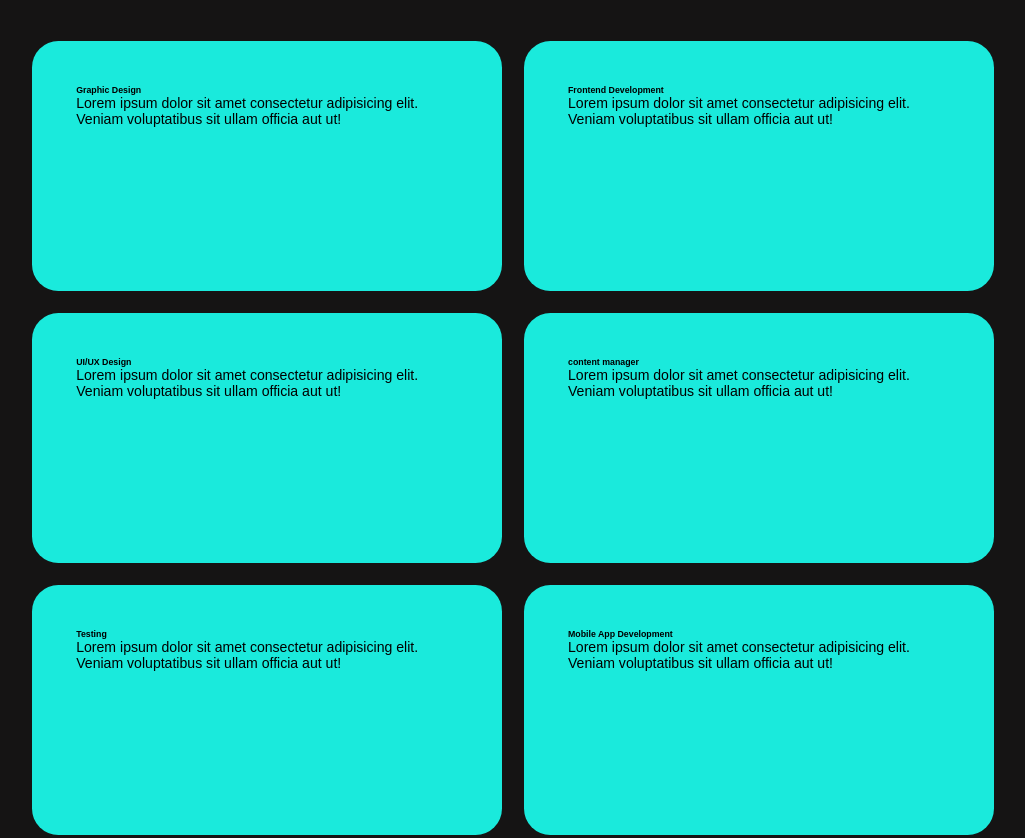
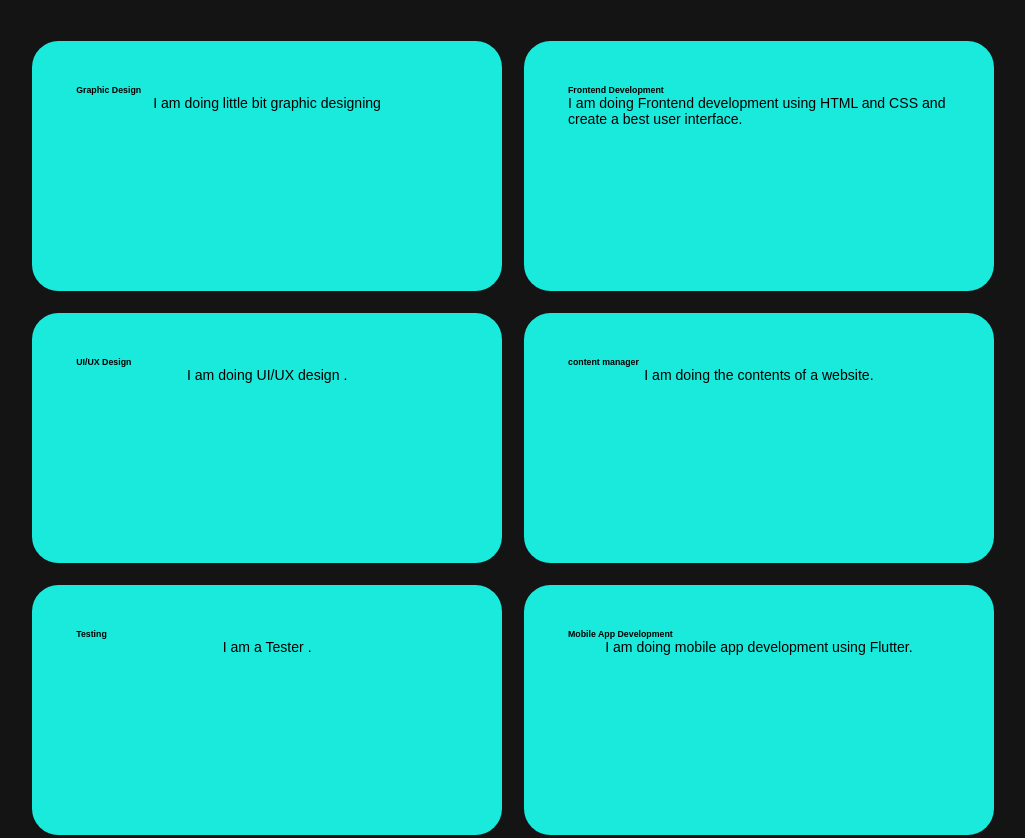
Before and after one commit to Dhananjaynathkj/portfolio, a plain HTML site: page index.html in a window 1280 px wide. Shown: the part 1772-2610 px from the top of the page, without its empty margins (127-1152 px from the left). Drawn offline with nearby package versions, Linux system fonts and the light colour scheme.

Commit message:
index.html

```diff
--- a/index.html
+++ b/index.html
@@ -82,8 +82,7 @@
             <div class="service-info">
 
                <h4>Graphic Design</h4>
-               <p>Lorem ipsum dolor sit amet consectetur adipisicing elit.
-                Veniam voluptatibus sit ullam officia aut ut!</p>
+               <p>I am doing little bit graphic designing</p>
 
             </div>
              </div>
@@ -92,8 +91,7 @@
                 <div class="service-info">
 
                    <h4>Frontend Development</h4>
-                   <p>Lorem ipsum dolor sit amet consectetur adipisicing elit.
-                    Veniam voluptatibus sit ullam officia aut ut!</p>
+                   <p>I am doing Frontend development using HTML and CSS and create a best user interface.</p>
 
                 </div>
                  </div>
@@ -103,8 +101,7 @@
                     <div class="service-info">
 
                        <h4>UI/UX Design</h4>
-                       <p>Lorem ipsum dolor sit amet consectetur adipisicing elit.
-                        Veniam voluptatibus sit ullam officia aut ut!</p>
+                       <p>I am doing UI/UX design .</p>
 
                     </div>
                      </div>
@@ -112,8 +109,7 @@
                         <div class="service-info">
 
                            <h4>content manager</h4>
-                           <p>Lorem ipsum dolor sit amet consectetur adipisicing elit.
-                            Veniam voluptatibus sit ullam officia aut ut!</p>
+                           <p>I am doing the contents of a website.</p>
 
                         </div>
                          </div>
@@ -122,8 +118,7 @@
                             <div class="service-info">
 
                                <h4>Testing</h4>
-                               <p>Lorem ipsum dolor sit amet consectetur adipisicing elit.
-                                Veniam voluptatibus sit ullam officia aut ut!</p>
+                               <p>I am a Tester .</p>
 
                             </div>
                              </div>
@@ -134,8 +129,7 @@
                             <div class="service-info">
 
                                <h4>Mobile App Development</h4>
-                               <p>Lorem ipsum dolor sit amet consectetur adipisicing elit.
-                                Veniam voluptatibus sit ullam officia aut ut!</p>
+                               <p>I am doing mobile app development using Flutter.</p>
 
 
              </div>
@@ -193,7 +187,7 @@
                 </li>
             </u1>
             <p class="copyright">
-               @ Dhananjay nath |All Rights Reserved
+               Dhananjay nath |All Rights Reserved
             </p>
           </footer>
 
```
